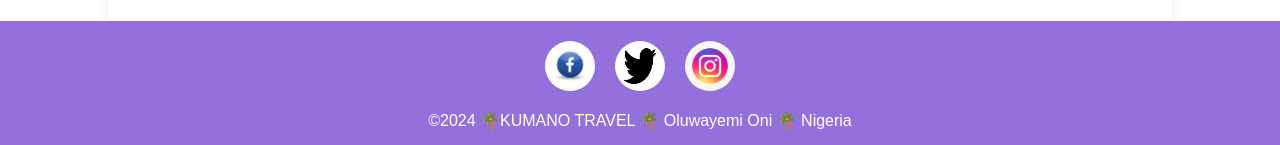
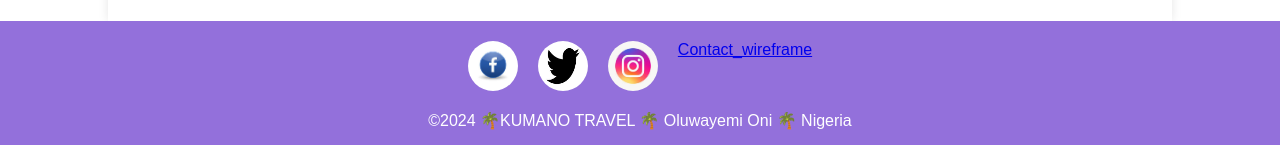
Before and after one commit to oniyemmy24/wdd130, a plain HTML site: page wwr/contact.html in a window 1280 px wide. Shown: the part 1646-1791 px from the top of the page. Drawn offline with Linux system fonts and the light colour scheme; files whose address does not match are found by name.

Commit message:
contact.html added

```diff
--- a/wwr/contact.html
+++ b/wwr/contact.html
@@ -94,6 +94,7 @@
           <a href="https://facebook.com"><img src="facebook.jpg" alt="Facebook"></a>
           <a href="https://twitter.com"><img src="twitter.jpg" alt="Twitter"></a>
           <a href="https://instagram.com"><img src="instagram.jpg" alt="Instagram"></a>
+          <a href="https://app.moqups.com/io8u7r0iflJs9gU9kZ4eu52EJOUWzoaw/view/page/ad64222d5">Contact_wireframe</a>
       </div>
         <p>©2024  🌴KUMANO TRAVEL 🌴 Oluwayemi Oni  🌴  Nigeria</p>
        </footer>
```
